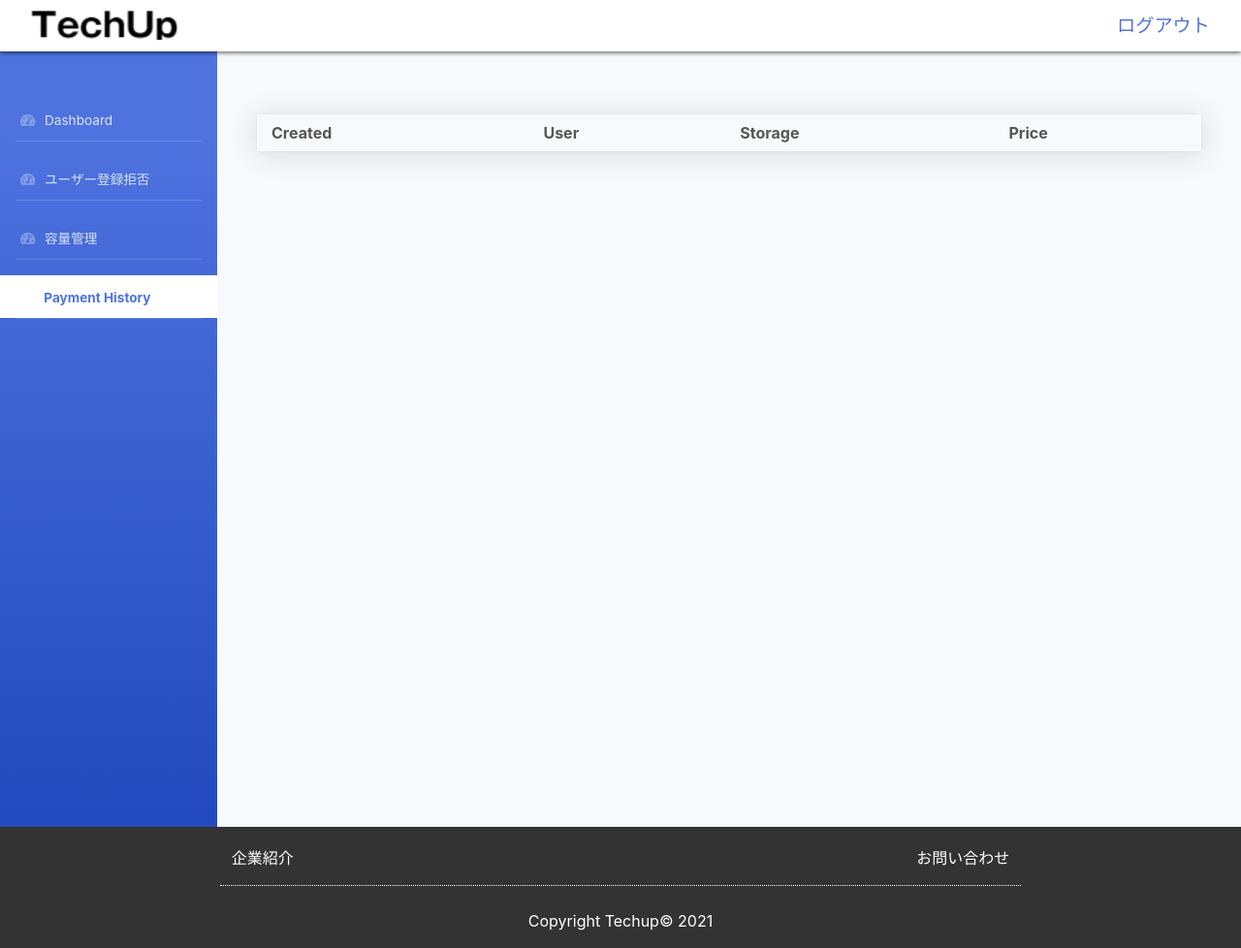
After one commit to TopCode111/FileTransfer-Django, a Django app: page /payment_history in a window 1280 px wide. The commit adds this page. Shown: the whole page at 97% size. Run offline with Django 3.2, Linux system fonts and the light colour scheme; the visitor is signed in with stand-in values (Sample User, id 1); data that the repository does not hold is empty; some libraries are stand-ins or nearby versions; some web fonts are replaced.

Commit message:
feat(payment): stripe payment and payment history added

```diff
--- a/dashboard/models.py
+++ b/dashboard/models.py
@@ -74,7 +74,11 @@ class BatchFile(models.Model):
     size = models.IntegerField(default=0)
 
 
-
+class PaymentHistory(models.Model):
+    user = models.ForeignKey(User,on_delete=models.CASCADE)
+    created = models.DateTimeField(auto_now_add=True)
+    storage = models.IntegerField()
+    price = models.FloatField(default=0)
 
 @receiver(post_save, sender=User)
 def create_user_profile(sender, instance, created, **kwargs):
--- /dev/null
+++ b/dashboard/templates/dashboard/payment_history.html
@@ -0,0 +1,88 @@
+{% extends 'designs/base.html' %}
+{% block content %}
+{% load static %}
+<div id="wrapper">
+    <!-- Sidebar -->
+    <ul class="navbar-nav bg-gradient-primary sidebar sidebar-dark accordion" id="accordionSidebar">
+    </br>
+    </br>
+        <!-- Nav Item - Dashboard -->
+        <li class="nav-item">
+            <a class="nav-link" href="{% url 'dashboard:homepage' %}">
+                <i class="fas fa-fw fa-tachometer-alt"></i>
+                <span>Dashboard</span></a>
+        </li>
+
+        <!-- Divider -->
+        <hr class="sidebar-divider">
+
+        <!-- Heading -->
+        <li class="nav-item">
+            <a class="nav-link" href="{% url 'dashboard:userreject' %}">
+                <i class="fas fa-fw fa-tachometer-alt"></i>
+                <span>ユーザー登録拒否</span></a>
+        </li>
+        <!-- Divider -->
+        <hr class="sidebar-divider">
+
+        <li class="nav-item">
+            <a class="nav-link" href="{% url 'dashboard:volumn' %}">
+                <i class="fas fa-fw fa-tachometer-alt"></i>
+                <span>容量管理</span></a>
+        </li>
+        <!-- Divider -->
+        <hr class="sidebar-divider">
+
+        <li class="nav-item active">
+            <a class="nav-link" href="{% url 'dashboard:payment_history' %}">
+                <i class="fas fa-fw fa-tachometer-alt"></i>
+                <span>Payment History</span></a>
+        </li>
+        <!-- Divider -->
+        <hr class="sidebar-divider">
+    </ul>
+    <!-- Content Wrapper -->
+    <div id="content-wrapper" class="d-flex flex-column">
+        <!-- Main Content -->
+        <div id="content">
+            <!-- Begin Page Content -->
+            <div class="container-fluid">
+                <!-- Content Row -->
+                <div class="row">
+                    <div class=" col-xl-12 col-lg-12">
+                        <div class="card shadow">
+                        <table >
+                            <thead class="card-header py-3">
+                                <th>Created</th>
+                                <th>User</th>
+                                <th>Storage</th>
+                                <th>Price</th>
+                            </thead>
+                            <tbody>
+                                {% for payment in payment_history %}
+                                <tr>
+                                    <td>{{ payment.created }}</td>
+                                    <td>{{ payment.user.username }}</td>
+                                    <td>{{ payment.storage }}</td>
+                                    <td>
+                                        {% if payment.price == 0 %}
+                                            Free
+                                        {% else %}
+                                            ¥{{ payment.price }}
+                                        {% endif %}
+                                    </td>
+                                </tr>
+                                {% endfor %}
+                            </tbody>
+                        </table>
+                        </div>
+                    </div>
+                </div>
+            </div>
+        </div>
+    </div>
+</div>
+
+{% endblock content %}
+{% block scripts %}
+{% endblock %}
--- a/dashboard/urls.py
+++ b/dashboard/urls.py
@@ -3,7 +3,7 @@ from django.contrib.auth import views as auth_views
 from django.urls import include
 from django.views.generic import TemplateView
 from .views.user import (DashboardView, userreject, SignUp, ProfileUpdateView, PasswordUpdateView, ProjectDeleteView,DashboardInfiniteScroll,
-                        get_acquaintances, filesizeupdate, save_filesizeupdate, add_userreject, delete_userreject,upload_files,set_zipfile_name,get_batch,get_files_as_zip,get_remaining_space)
+                        get_acquaintances, filesizeupdate, save_filesizeupdate, add_userreject, delete_userreject,upload_files,set_zipfile_name,get_batch,get_files_as_zip,get_remaining_space,payment,stripe_config,create_checkout_session,stripe_webhook,SuccessView,CancelledView,payment_history)
 from .forms import ProfiledAuthenticationForm,PasswordResetFormUpdate
 from django.urls import reverse_lazy
 
@@ -20,6 +20,15 @@ urlpatterns = [
     path('update_file_size', save_filesizeupdate, name="save_filesizeupdate"),
     path('upload_files',upload_files,name='upload_files'),
     path('set_zipfile_name',set_zipfile_name,name='set_zipfile_name'),
+    path('payment',payment,name='payment'),
+    path('payment_history',payment_history,name='payment_history'),
+
+    # payment
+    path('config/', stripe_config,name='config'),
+    path('create-checkout-session/',create_checkout_session),
+    path('payment/success/', SuccessView.as_view()),
+    path('payment/cancelled/', CancelledView.as_view()),
+    path('payment/webhook/', stripe_webhook),
 
     path('login/', auth_views.LoginView.as_view(form_class=ProfiledAuthenticationForm, redirect_authenticated_user=True), name="login"),
     path('signup/', SignUp.as_view(), name="signup"),
--- a/dashboard/views/user.py
+++ b/dashboard/views/user.py
@@ -35,12 +35,14 @@ from django.template import RequestContext
 import datetime
 from django.utils import timezone
 from django.contrib.auth import views as auth_views
-from dashboard.models import Profile, Project, RejectUser ,Batch, BatchFile
+from dashboard.models import Profile, Project, RejectUser ,Batch, BatchFile,PaymentHistory
 import os
 import zipfile
 from io import StringIO
 from io import BytesIO
 import requests
+from django.views.decorators.csrf import csrf_exempt
+import stripe
 
 class DashboardView(auth_views.LoginView):
     template_name = "dashboard/home.html"
@@ -232,6 +234,119 @@ def userreject(request):
     reject_user = RejectUser.objects.all()
     return render(request, 'dashboard/userreject.html', context={"RejectUser": reject_user})
 
+@login_required
+def payment(request):
+    return render(request, 'dashboard/payment.html', context={})
+
+@login_required
+def payment_history(request):
+    payment_history = PaymentHistory.objects.all()
+    return render(request, 'dashboard/payment_history.html', context={'payment_history':payment_history})
+
+@csrf_exempt
+def stripe_config(request):
+    if request.method == 'GET':
+        stripe_config = {'publicKey': settings.STRIPE_PUBLISHABLE_KEY}
+        return JsonResponse(stripe_config, safe=False)
+
+@csrf_exempt
+def create_checkout_session(request):
+    if request.method == 'GET':
+        plan_id = request.GET.get('plan_id')
+        user = request.user
+        name = ''
+        if plan_id=='1':
+            name = 'Free'
+            price = 0
+            user = request.user
+            user.profile.file_size = user.profile.file_size + 4000
+            user.profile.save()
+            user.save()
+            payment = PaymentHistory()
+            payment.user = user
+            payment.storage = 4000
+            payment.price = 0
+            payment.save()
+            return JsonResponse({'success':True})
+        if plan_id=='2':
+            name = '100Y'
+            price = 100
+        # domain_url = 'http://localhost:8003/'
+        domain_url = request.scheme+'://'+request.META['HTTP_HOST']+'/'
+        stripe.api_key = settings.STRIPE_SECRET_KEY
+        try:
+            checkout_session = stripe.checkout.Session.create(
+                success_url=domain_url + 'payment/success?session_id={CHECKOUT_SESSION_ID}&plan_id='+plan_id,
+                cancel_url=domain_url + 'payment/cancelled/',
+                payment_method_types=['card'],
+                customer_email=request.user.email,
+                mode='payment',
+                line_items=[
+                    {
+                        'name': name,
+                        'quantity': 1,
+                        'currency': 'JPY',
+                        'amount': int(price),
+                    }
+                ],
+                metadata={'plan_id':plan_id},
+                client_reference_id = request.user.id
+            )
+            return JsonResponse({'sessionId': checkout_session['id']})
+        except Exception as e:
+            return JsonResponse({'error': str(e)})
+
+@csrf_exempt
+def stripe_webhook(request):
+    stripe.api_key = settings.STRIPE_SECRET_KEY
+    endpoint_secret = settings.STRIPE_ENDPOINT_SECRET
+    payload = request.body
+    sig_header = request.META['HTTP_STRIPE_SIGNATURE']
+    event = None
+
+    try:
+        event = stripe.Webhook.construct_event(
+            payload, sig_header, endpoint_secret
+        )
+    except ValueError as e:
+        return HttpResponse(status=400)
+    except stripe.error.SignatureVerificationError as e:
+        return HttpResponse(status=400)
+
+    if event['type'] == 'checkout.session.completed':
+
+        data = event['data']['object']
+        user_id = data['client_reference_id']
+        user = User.objects.get(id=user_id)
+        plan_id = int(data['metadata']['plan_id'])
+
+        if int(plan_id) == 2:
+            user.profile.file_size = user.profile.file_size + 5368706371
+            user.profile.save()
+            user.save()
+            payment = PaymentHistory()
+            payment.user = user
+            payment.storage = 5368706371
+            payment.price = 100
+            payment.save()
+
+
+    return HttpResponse(status=200)
+
+class SuccessView(generic.TemplateView):
+    template_name = 'dashboard/payment_success.html'
+
+    def get(self, request, *args, **kwargs):
+        plan_id = request.GET.get('plan_id')
+        if plan_id == '1':
+            file_space = 4000
+        elif plan_id == '2':
+            file_space = 5368706371
+        return render(request,self.template_name,{'file_space':file_space})
+
+class CancelledView(generic.TemplateView):
+    template_name = 'dashboard/payment_cancelled.html'
+
 @require_http_methods(["POST"])
 @login_required
 def add_userreject(request):
--- a/requirements.txt
+++ b/requirements.txt
@@ -24,3 +24,4 @@ sendgrid==6.1.3
 certifi==2019.11.28
 django-crontab==0.7.1
 requests==2.25.1
+stripe==2.55.0
--- a/techup/settings.py
+++ b/techup/settings.py
@@ -185,3 +185,7 @@ EMAIL_FROM = "hello@hello.io"
 NAME_FROM = "Hello"
 EMAIL_USE_TLS = True
 MAX_UPLOAD_SIZE = 5242880
+
+STRIPE_PUBLISHABLE_KEY = 'pk_test_51Hf3NsGAsgjDnPgtOLEIkp3KfBoBAMs9IaFq7a91t36X429iDDB2XT2LlY3AA55V7RX719goBWW4SUDpclDCZG7n00JRQEqS8Q'
+STRIPE_SECRET_KEY = 'sk_test_51Hf3NsGAsgjDnPgtzTTvlUTNcT2edbYohI7MfZvTTvEE1hLXodknQmG7q9zwg2NBiHzKlblwBw3OBmEmYhjdmt360064osp2oT'
+STRIPE_ENDPOINT_SECRET = 'whsec_XXnsex7KSrWiucRtpphcZagkCfUTiCWn'
```
Also changed, not shown: dashboard/templates/dashboard/home.html (+15 -0 lines), dashboard/templates/dashboard/payment.html (added, +74 -0 lines), dashboard/templates/dashboard/payment_cancelled.html (added, +16 -0 lines), dashboard/templates/dashboard/payment_success.html (added, +23 -0 lines), dashboard/templates/dashboard/userreject.html (+7 -0 lines), dashboard/templates/dashboard/volumn.html (+7 -0 lines), designs/static/designs/js/main.js (added, +32 -0 lines), dashboard/migrations/0007_paymenthistory.py (added), 6 other files.
